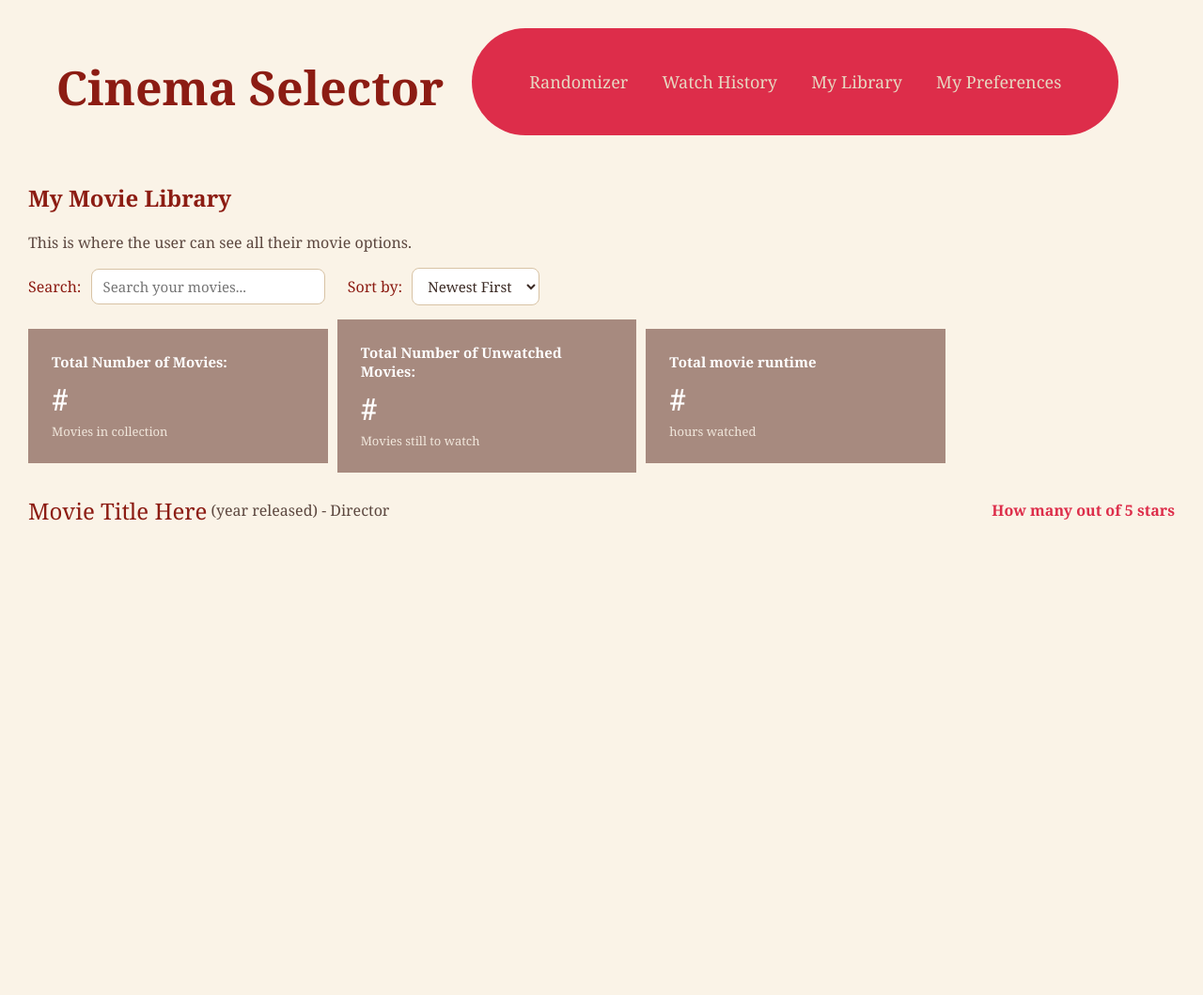
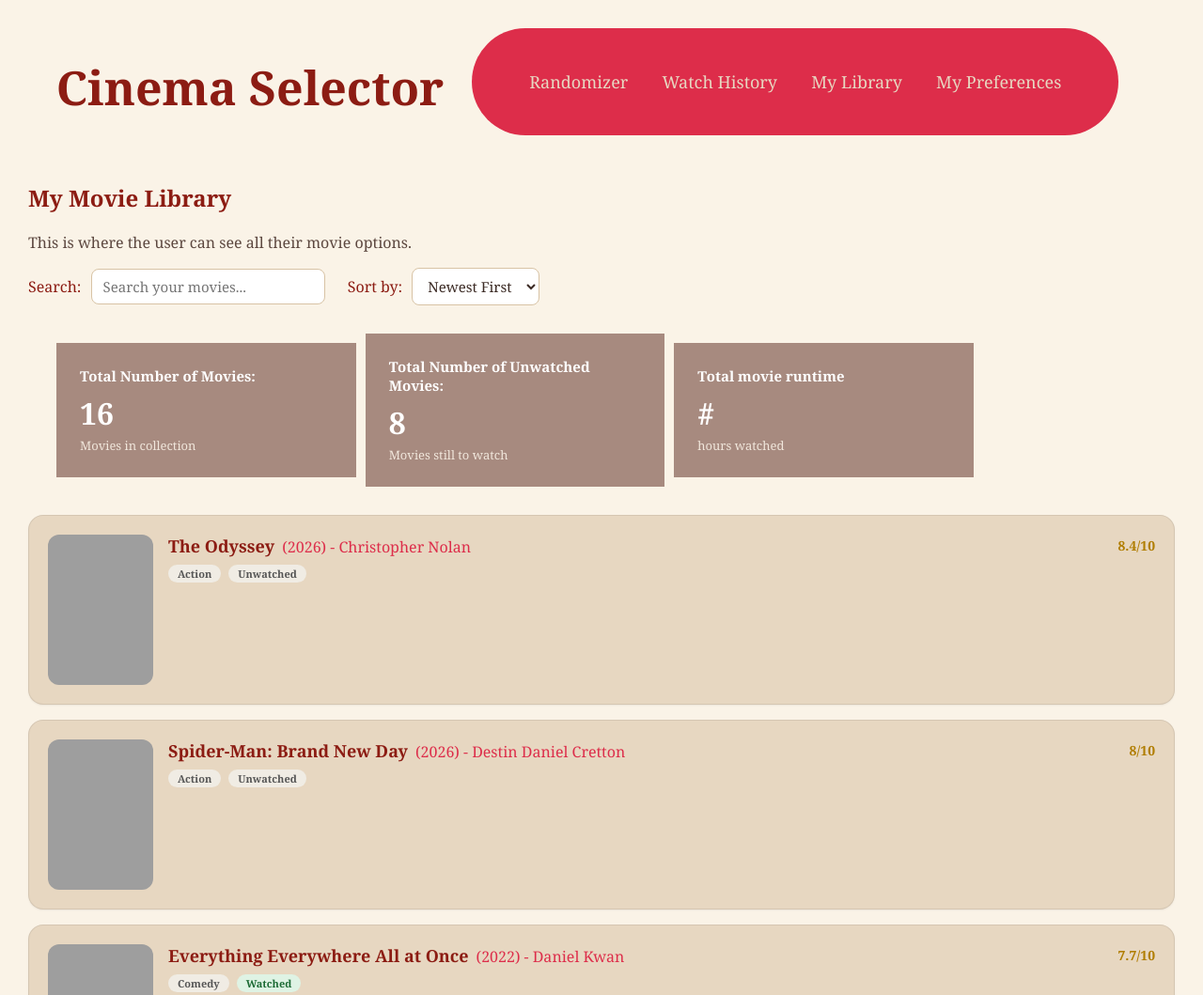
Before and after one commit to Etown-CS310/Cinema_Selector, a plain HTML site: page library.html in a window 1280 px wide. Shown: the top 1059 px of the page at 94% size. Before the commit the page ends 800 px from the top, so only its background shows below. Drawn offline with Linux system fonts and the light colour scheme; grey boxes are pictures that could not be loaded.

Commit message:
display movies in library and add functionality to search and sort

```diff
--- a/library.html
+++ b/library.html
@@ -7,6 +7,9 @@
     <title>Movie Library</title>
 
     <link rel="stylesheet" href="style.css">
+
+    <script src="movies.js"></script>
+    <script src="library.js"></script>
 </head>
 
 <body>
@@ -54,12 +57,12 @@
     <div class="shelfInfo">
         <div class="movieTotal">
             <h3>Total Number of Movies:</h3>
-            <h2>#</h2>
+            <h2 id="totalCount">#</h2>
             <p>Movies in collection</p>
         </div>
         <div class="unwatched">
             <h3>Total Number of Unwatched Movies:</h3>
-            <h2>#</h2>
+            <h2 id="unwatchedCount">#</h2>
             <p>Movies still to watch</p>
         </div>
         <div class="runtime">
@@ -68,18 +71,8 @@
             <p>hours watched</p>
         </div>
     </div>
-    <div class="movie-display">
-        <div class="movie-info">
-            <div class="movie-header">
-                <div class="title">
-                    <h3 class="movie-title">Movie Title Here</h3>
-                    <span class="details">(year released) - Director</span>
-                </div>
-                <div class="rating">
-                    <span class="stars">How many out of 5 stars</span>
-                </div>
-            </div>
-        </div>
+    <div class="display-movie" id="movieList">
+
     </div>
 </body>
 
--- /dev/null
+++ b/library.js
@@ -0,0 +1,79 @@
+// This javascript file will cover the user's library page.
+
+"use strict";
+
+(function () {
+    let movieList;
+    let searchBar;
+    let sortMovies;
+
+    window.addEventListener("load", init);
+
+    function init() {
+        movieList = document.getElementById("movieList");
+        searchBar = document.getElementById("searchBar");
+        sortMovies = document.getElementById("sortMovies");
+
+        searchBar.addEventListener("input", updateLibrary);
+        sortMovies.addEventListener("change", updateLibrary);
+
+        updateStats();
+        updateLibrary();
+    }
+
+    function displayMovies(movies) {
+        if (movies.length === 0) {
+            movieList.innerHTML = "<p>No movies found in library.</p>";
+            return;
+        }
+
+        movieList.innerHTML = movies.map(movie =>
+            `<div class="lib-info">
+            <div class="lib-poster-wrap">
+                <img class="lib-poster" src="${movie.poster}" alt="${movie.title} poster">
+            </div>
+            <div class="lib-body">
+                <div class="lib-movie-header">
+                    <div class="title">
+                        <h3 class="lib-movie-title">${movie.title}</h3>
+                        <span class="lib-details">(${movie.year}) - ${movie.director}</span>
+                    </div>
+                    <div class="lib-rating">
+                        <span class="lib-stars">${movie.rating}/10</span>
+                    </div>
+                </div>
+                <div class="lib-tags">
+                    <span class="lib-tag">${movie.genre}</span>
+                    <span class="lib-tag ${movie.watched ? "watched" : ""}"> ${movie.watched ? "Watched" : "Unwatched"} </span>
+                </div>
+            </div>
+        </div>`
+        ).join("");
+    }
+
+    function updateStats() {
+        document.getElementById("totalCount").textContent = movieInventory.length;
+        document.getElementById("unwatchedCount").textContent = movieInventory.filter(movie => !movie.watched).length;
+    }
+
+    function updateLibrary() {
+        const query = searchBar.value.toLowerCase().trim();
+        const choice = sortMovies.value;
+
+        let results = movieInventory.filter(movie =>
+            movie.title.toLowerCase().includes(query) ||
+            movie.director.toLowerCase().includes(query)
+        );
+
+        if (choice === "newest") {
+            results.sort((a, b) => b.year - a.year);
+        } else if (choice === "oldest") {
+            results.sort((a, b) => a.year - b.year);
+        } else {
+            results = results.filter(movie => movie.genre === choice);
+        }
+
+        displayMovies(results);
+    }
+
+})();
--- a/lib_pref.js
+++ b/preferences.js
@@ -1,4 +1,4 @@
-// This javascript file will cover the library and user preferences page.
+// This javascript file will cover the user preferences page.
 
 "use strict";
 
--- a/style.css
+++ b/style.css
@@ -218,7 +218,8 @@ library stats
     justify-items: center;
     gap: 10px;
     width: 80%;
-    margin-top: 15px;
+    margin: 30px;
+    border-radius: 16px;
 }
 
 .shelfInfo div{
@@ -295,3 +296,112 @@ button[type="submit"]:hover {
 #fam{
     color: #DD2D4A;
 }
+
+/* library movies */
+
+.display-movie{
+    display: flex;
+    flex-direction: column;
+    gap: 16px;
+}
+
+.lib-info {
+    display: flex;
+    align-items: flex-start;
+    gap: 16px;
+    padding: 20px;
+    border-radius: 16px;
+    background-color: #E7D7C1;
+    border: 1px solid rgba(0, 0, 0, 0.08);
+    box-shadow: 0 1px 2px rgba(0, 0, 0, 0.06);
+    transition: box-shadow 0.2s;
+}
+
+.lib-info:hover{
+    box-shadow: 0 4px 12px rgba(0, 0, 0, 0.12);
+}
+
+.lib-poster-wrap {
+    width: 112px;
+    height: 160px;
+    flex-shrink: 0;
+    border-radius: 12px;
+    overflow: hidden;
+}
+
+.lib-poster {
+    width: 100%;
+    height: 100%;
+    object-fit: cover;
+    transition: transform 0.3s;
+}
+
+.lib-info:hover .lib-poster {
+    transform: scale(1.05);
+}
+
+.lib-body{
+    flex: 1;
+    min-width: 0;
+    display: flex;
+    flex-direction: column;
+    gap: 8px;
+}
+
+.lib-movie-header{
+    display: flex;
+    flex-wrap: wrap;
+    justify-content: space-between;
+    align-items: center;
+    gap: 8px;
+}
+
+.lib-info .title{
+    display: flex;
+    flex-wrap: wrap;
+    align-items: baseline;
+    gap: 8px;
+}
+
+.lib-movie-title {
+    margin: 0;
+    font-size: 1.125rem;
+    font-weight: 700;
+}
+
+.lib-details {
+    font-size: 0.75 rem;
+    color: #DD2D4A;
+}
+
+.lib-rating {
+    display: flex;
+    align-items: center;
+}
+
+.lib-stars{
+    font-size: 0.875rem;
+    font-weight: 700;
+    color: #b07d00;
+}
+
+.lib-tags {
+    display: flex;
+    flex-wrap: wrap;
+    gap: 8px;
+}
+
+.lib-tag {
+    padding: 2px 10px;
+    border-radius: 999px;
+    font-size: 11px;
+    font-weight: 600;
+    background: #f0ece4;
+    color: #555555;
+    text-transform: capitalize;
+}
+
+.lib-tag.watched {
+    background: #dff3e4;
+    color: #1d6b35;
+}
```
Also changed, not shown: preferences.html (+1 -1 lines).
